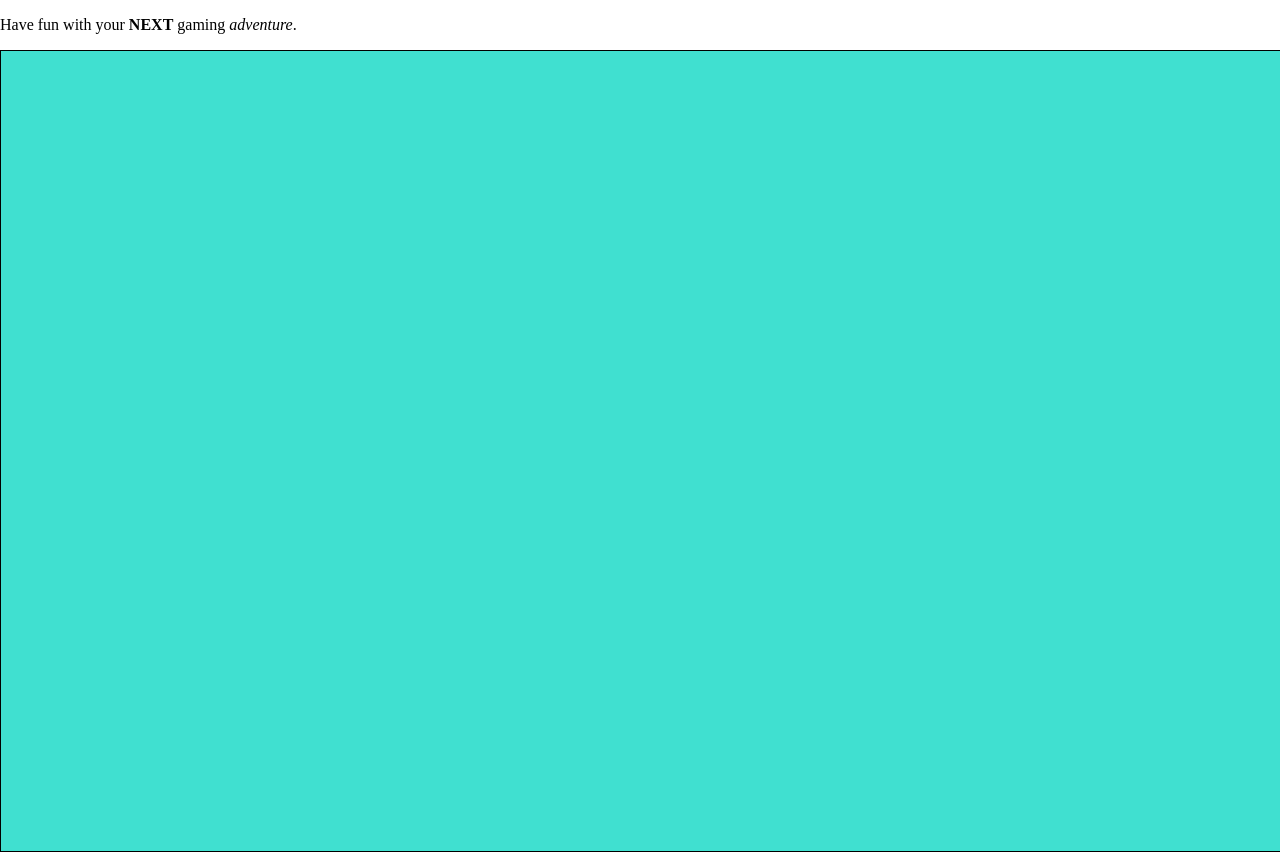
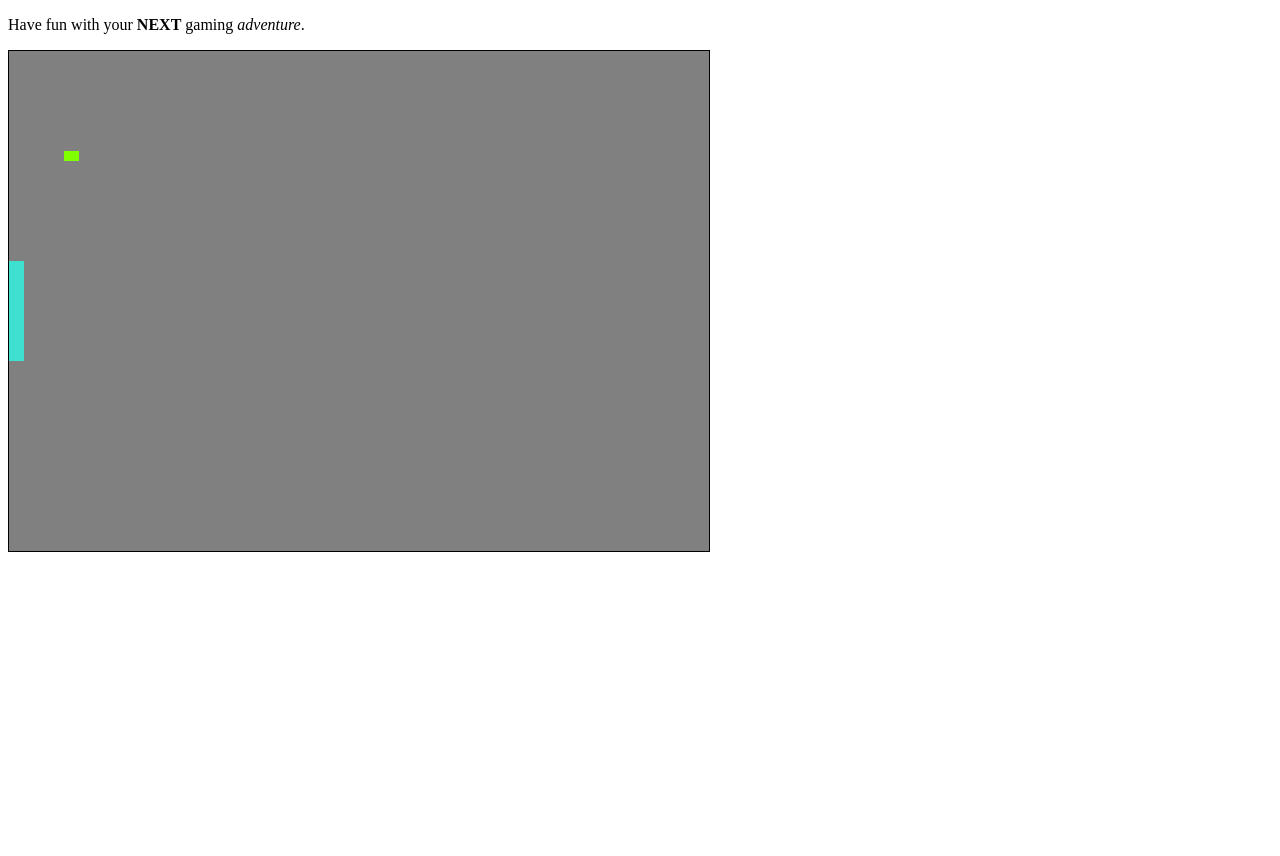
Before and after one commit to ekachner/pong, a plain HTML site: page index.html in a window 1280 px wide. After the commit the page ends 800 px from the top, so only its background shows below. Drawn offline with Linux system fonts and the light colour scheme; files whose address does not match are found by name.

Commit message:
created drawEverything function

```diff
--- a/assets/code.js
+++ /dev/null
@@ -1,5 +0,0 @@
-var canvas = document.querySelector('canvas');
-
-canvas.width = window.innerWidth;
-canvas.height = window.innerHeight;
-console.log(canvas);
--- /dev/null
+++ b/code.js
@@ -0,0 +1,39 @@
+var canvas;
+var canvasContext;
+var ballX = 50;
+
+window.onload = function(){
+    console.log("Hellow World!");
+    canvas = document.getElementById('gameCanvas');
+    canvasContext = canvas.getContext('2d');
+
+    var framesPerSecond = 30;
+    // setInterval(drawEverything, 1000/framesPerSecond);
+    drawEverything();
+}
+
+
+// momement code separated into another function
+function drawEverything()
+{
+    ballX = ballX + 5;
+
+    console.log(ballX);
+    canvasContext.fillStyle = 'grey';
+    canvasContext.fillRect(0,0,canvas.width,canvas.height);
+
+    canvasContext.fillStyle = 'turquoise';
+    canvasContext.fillRect(0,210,15,100);
+
+    canvasContext.fillStyle = 'chartreuse';
+    canvasContext.fillRect(ballX,100,15,10);
+}
+
+
+
+
+
+
+
+console.log("Hello World!");
+console.log(canvas);
--- a/index.html
+++ b/index.html
@@ -3,21 +3,16 @@
 <head>
     <meta charset="UTF-8">
     <meta name="viewport" content="width=device-width, initial-scale=1.0">
-    <title>GIVE THIS GAME A NAME</title>
+    <title>Ping Pong a Ding Dong</title>
     <style type="text/css">
         canvas {
             border: 1px solid black;
-            background-color: turquoise;
-        }
-
-        body {
-            margin: 0;
         }
     </style>
 </head>
 <body>
     <p>Have fun with your <b>NEXT</b> gaming <i>adventure</i>.</p>
-    <canvas></canvas>
+    <canvas id="gameCanvas" width="700" height="500"></canvas>
     <script src="code.js"></script>
 </body>
 </html>
```
